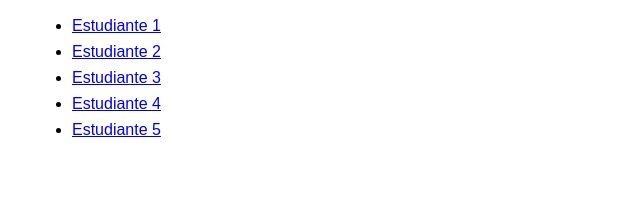
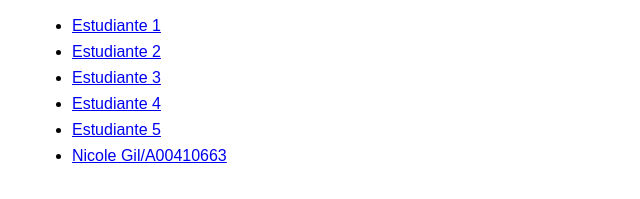
Before and after one commit to joscasso/curso-da-2025-2, a plain HTML site: page index.html in a window 1280 px wide. Shown: the part 121-320 px from the top of the page, without its empty margins (0-640 px from the left). Drawn offline with Linux system fonts and the light colour scheme.

Commit message:
agregar perfil de Nicole Gil A00410663

```diff
--- a/index.html
+++ b/index.html
@@ -18,6 +18,7 @@
         <li><a href="./codigoEstudiante3.html">Estudiante 3</a></li>
         <li><a href="./codigoEstudiante4.html">Estudiante 4</a></li>
         <li><a href="codigoEstudiante5.html">Estudiante 5</a></li>
+        <li><a href="codigoEstdiante.html">Nicole Gil/A00410663</a></li>
     </ul>
 </body>
 </html>
```
